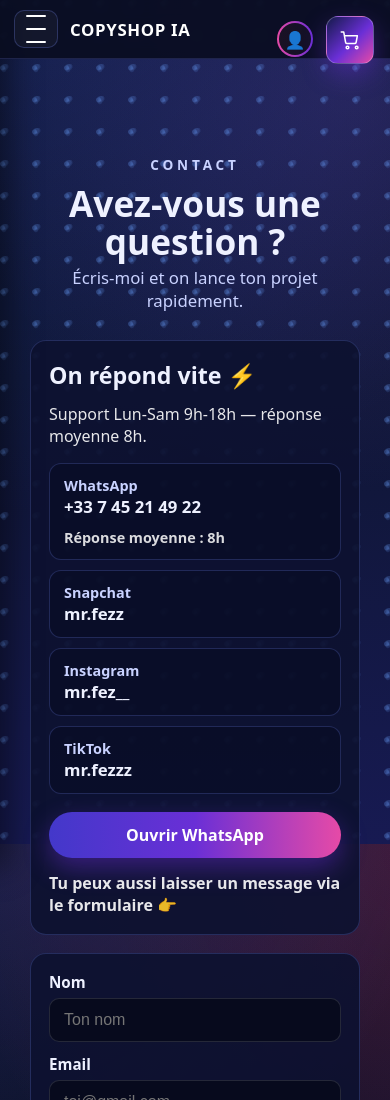
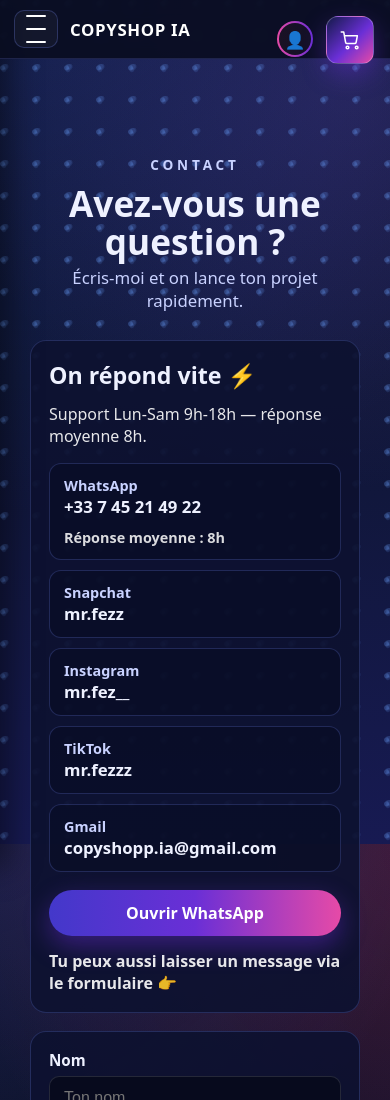
Before and after one commit to Mrfezz/copyshop-ia, a Next.js app: page /contact in a window 390 px wide. Shown: the top 1100 px of the page. Built offline with nearby package versions, Linux system fonts and the light colour scheme.

Commit message:
fix: contact mobile whatsapp button stays inside card

```diff
--- a/app/contact/page.tsx
+++ b/app/contact/page.tsx
@@ -25,6 +25,8 @@ const COLORS = {
 
 export default function ContactPage() {
   const [open, setOpen] = useState(false);
+
+  const GMAIL_ADDRESS = "copyshopp.ia@gmail.com";
 
   return (
     <main style={styles.page}>
@@ -75,6 +77,14 @@ export default function ContactPage() {
                   <div style={styles.channelValue}>mr.fezzz</div>
                 </div>
               </div>
+
+              {/* ✅ NOUVEAU : Gmail (en bas) */}
+              <div style={styles.channelItem}>
+                <div>
+                  <div style={styles.channelLabel}>Gmail</div>
+                  <div style={styles.channelValue}>{GMAIL_ADDRESS}</div>
+                </div>
+              </div>
             </div>
 
             <a
@@ -102,7 +112,12 @@ export default function ContactPage() {
           >
             <label style={styles.label}>
               Nom
-              <input style={styles.input} type="text" placeholder="Ton nom" required />
+              <input
+                style={styles.input}
+                type="text"
+                placeholder="Ton nom"
+                required
+              />
             </label>
 
             <label style={styles.label}>
@@ -269,8 +284,9 @@ const styles: Record<string, React.CSSProperties> = {
     alignItems: "center",
     justifyContent: "space-between",
     gap: 10,
-    flexWrap: "wrap", // ✅ petit plus anti-débordement sur mobile
+    flexWrap: "wrap",
     boxSizing: "border-box",
+    minWidth: 0,
   },
   channelLabel: {
     fontSize: "0.9rem",
@@ -280,6 +296,8 @@ const styles: Record<string, React.CSSProperties> = {
   channelValue: {
     fontSize: "1.05rem",
     fontWeight: 900,
+    overflowWrap: "anywhere", // ✅ important pour l’email sur mobile
+    wordBreak: "break-word",
   },
   channelMeta: {
     fontSize: "0.9rem",
@@ -290,7 +308,7 @@ const styles: Record<string, React.CSSProperties> = {
 
   whatsBtn: {
     marginTop: 6,
-    width: "fit-content", // ✅ desktop ok
+    width: "fit-content",
     maxWidth: "100%",
     boxSizing: "border-box",
     padding: "12px 16px",
```
